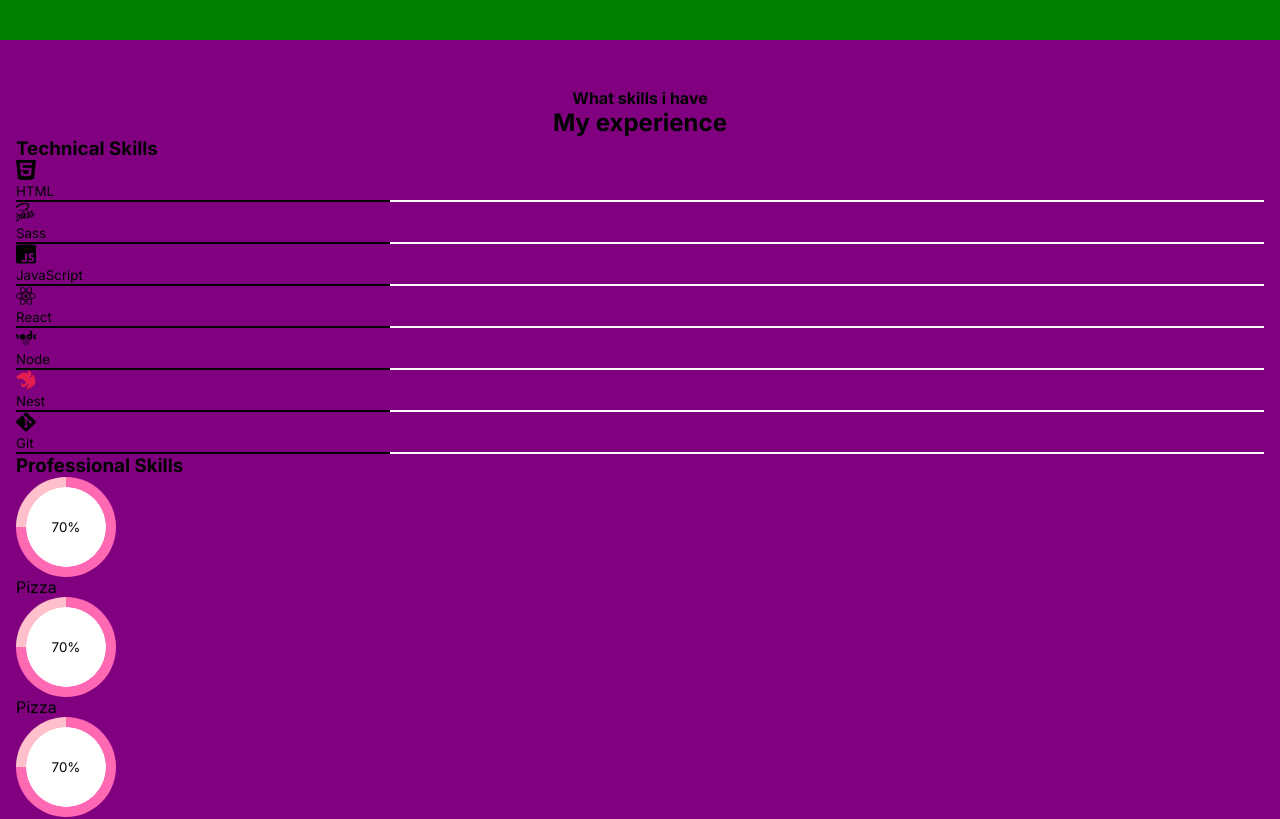
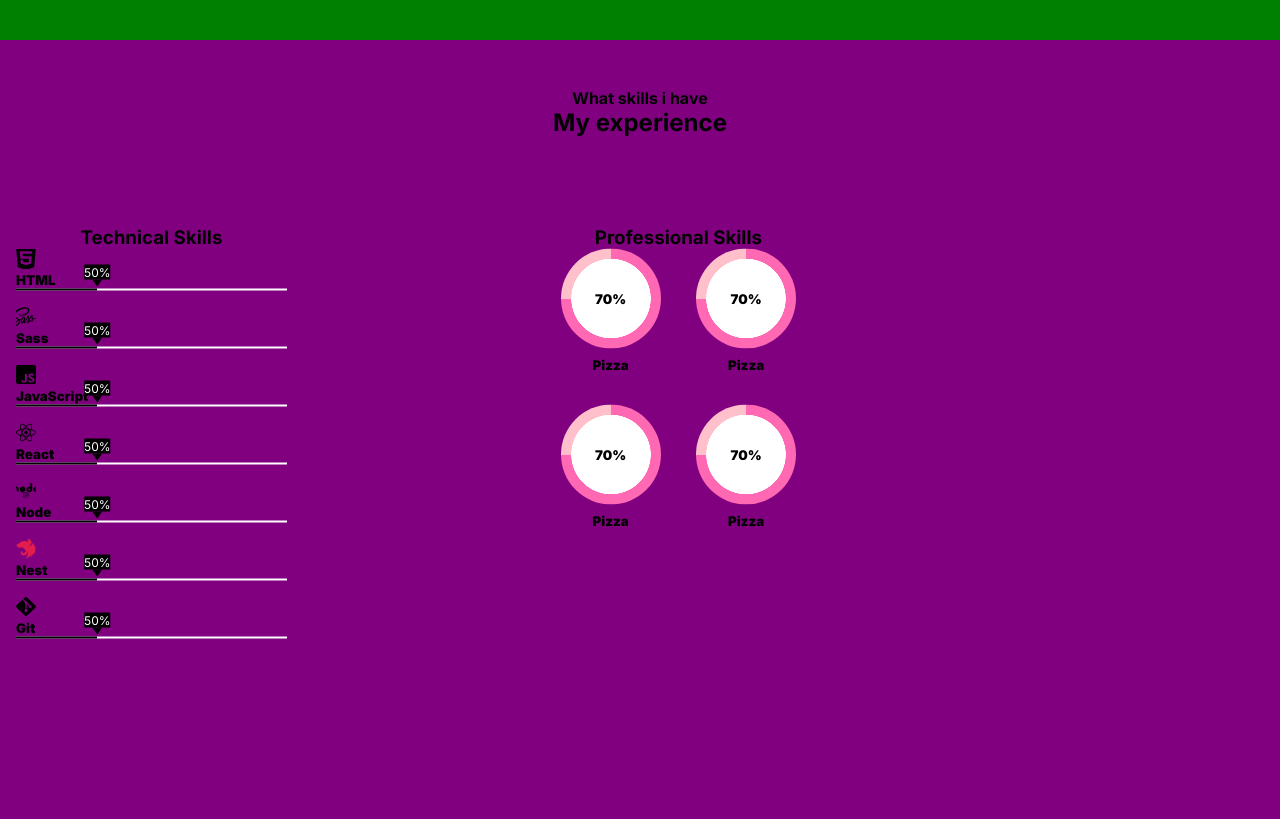
Before and after one commit to GeorgeIonita1/Portfolio, a Next.js app in the folder client/: page / in a window 1280 px wide. Shown: the part 1560-2379 px from the top of the page. Built offline with nearby package versions, Linux system fonts and the light colour scheme.

Commit message:
Added skills section

```diff
--- a/client/src/components/AboutMe/AboutMe.tsx
+++ b/client/src/components/AboutMe/AboutMe.tsx
@@ -16,7 +16,7 @@ export default function AboutMe() {
                 <h4>Get to know</h4>
                 <h2>About me</h2>
             </div>
-            <div className={styles.aboutMeMainContent}>
+            <div className={`${styles.aboutMeMainContent} vertically-centered`}>
                 <div className={styles.aboutMePoster}>
                     <Image src={profilePicture} alt='Picture of myself' />
                 </div>
--- a/client/src/components/SkillsOverview/SkillsOverview.module.scss
+++ b/client/src/components/SkillsOverview/SkillsOverview.module.scss
@@ -4,10 +4,25 @@
     background-color: purple;
 
     &Container {
+        display: flex;
+        gap: 20vw;
 
+        > div {
+            flex-basis: 400px;
+        }
+
+        h3 {
+            text-align: center;
+        }
     }
 
     &Technical {
+        > div {
+            > div {
+                margin-bottom: 1rem;
+            }
+        }
+
         &Icon {
             width: rem(20);
             height: rem(20);
@@ -18,25 +33,53 @@
             width: 100%;
             background-color: var(--white);
 
-            div {
+            > div {
+                position: relative;
                 background-color: black;
                 height: rem(2);
                 width: 30%;
+            }
+        }
+
+        &Percentage {
+            @include position(absolute, $right: 0, $bottom: 0.7rem);
+            font-size: 12px;
+            background-color: black;
+            color: white;
+            transform: translateX(50%);
+
+            &::after {
+                @include position(absolute, $left: 50%);
+                transform: translateX(-50%);
+                content: "";
+                width: 0;
+                height: 0;
+                border-left: 5px solid transparent;
+                border-right: 5px solid transparent;
+                border-top: 7px solid black;
+                display: block;
             }
         }
     }
 
     &Professional {
         &Container {
-
+            display: flex;
+            flex-wrap: wrap;
+            gap: 2rem 0;
         }
 
         &Instance {
+            flex-basis: 50%;
+            display: flex;
+            flex-direction: column;
+            align-items: center;
+            gap: 0.5rem;
+
             > div {
                 display: flex;
                 justify-content: center;
                 align-items: center;
-
                 width: 100px;
                 height: 100px;
                 border-radius: 50%;
--- a/client/src/components/SkillsOverview/SkillsOverview.tsx
+++ b/client/src/components/SkillsOverview/SkillsOverview.tsx
@@ -1,5 +1,4 @@
 import Image from 'next/image';
-import { CircularProgressbar } from 'react-circular-progressbar';
 
 import styles from './SkillsOverview.module.scss';
 import htmlIcon from '../../../public/icons/html5.svg';
@@ -17,44 +16,58 @@ export default function SkillsOverview() {
                 <h4>What skills i have</h4>
                 <h2>My experience</h2>
             </div>
-            <div className={styles.skillsContainer}>
+            <div className={`${styles.skillsContainer} vertically-centered`}>
                 <div className={styles.skillsTechnical}>
                     <h3>Technical Skills</h3>
                     <div>
-                        <div className={styles.skillsTechnicalInstance}>
+                        <div>
                             <div className={styles.skillsTechnicalIcon}><Image src={htmlIcon} alt='Html icon' /></div>
                             <small>HTML</small>
-                            <div className={styles.skillsTechnicalProgress}><div /></div>
+                            <div className={styles.skillsTechnicalProgress}>
+                                <div><div className={styles.skillsTechnicalPercentage}>50%</div></div>
+                            </div>
                         </div>
-                        <div className={styles.skillsTechnicalInstance}>
+                        <div>
                             <div className={styles.skillsTechnicalIcon}><Image src={sassIcon} alt='sass Icon' /></div>
                             <small>Sass</small>
-                            <div className={styles.skillsTechnicalProgress}><div /></div>
+                            <div className={styles.skillsTechnicalProgress}>
+                                <div><div className={styles.skillsTechnicalPercentage}>50%</div></div>
+                            </div>
                         </div>
-                        <div className={styles.skillsTechnicalInstance}>
+                        <div>
                             <div className={styles.skillsTechnicalIcon}><Image src={javascriptIcon} alt='javascript Icon' /></div>
                             <small>JavaScript</small>
-                            <div className={styles.skillsTechnicalProgress}><div /></div>
+                            <div className={styles.skillsTechnicalProgress}>
+                                <div><div className={styles.skillsTechnicalPercentage}>50%</div></div>
+                            </div>
                         </div>
-                        <div className={styles.skillsTechnicalInstance}>
+                        <div>
                             <div className={styles.skillsTechnicalIcon}><Image src={reactIcon} alt='react Icon' /></div>
                             <small>React</small>
-                            <div className={styles.skillsTechnicalProgress}><div /></div>
+                            <div className={styles.skillsTechnicalProgress}>
+                                <div><div className={styles.skillsTechnicalPercentage}>50%</div></div>
+                            </div>
                         </div>
-                        <div className={styles.skillsTechnicalInstance}>
+                        <div>
                             <div className={styles.skillsTechnicalIcon}><Image src={nodeIcon} alt='node Icon' /></div>
                             <small>Node</small>
-                            <div className={styles.skillsTechnicalProgress}><div /></div>
+                            <div className={styles.skillsTechnicalProgress}>
+                                <div><div className={styles.skillsTechnicalPercentage}>50%</div></div>
+                            </div>
                         </div>
-                        <div className={styles.skillsTechnicalInstance}>
+                        <div>
                             <div className={styles.skillsTechnicalIcon}><Image src={nestIcon} alt='nest Icon' /></div>
                             <small>Nest</small>
-                            <div className={styles.skillsTechnicalProgress}><div /></div>
+                            <div className={styles.skillsTechnicalProgress}>
+                                <div><div className={styles.skillsTechnicalPercentage}>50%</div></div>
+                            </div>
                         </div>
-                        <div className={styles.skillsTechnicalInstance}>
+                        <div>
                             <div className={styles.skillsTechnicalIcon}><Image src={gitIcon} alt='git Icon' /></div>
                             <small>Git</small>
-                            <div className={styles.skillsTechnicalProgress}><div /></div>
+                            <div className={styles.skillsTechnicalProgress}>
+                                <div><div className={styles.skillsTechnicalPercentage}>50%</div></div>
+                            </div>
                         </div>
                     </div>
                 </div>
@@ -65,25 +78,25 @@ export default function SkillsOverview() {
                             <div>
                                 <small>70%</small>
                             </div>
-                            Pizza
+                            <small>Pizza</small>
                         </div>
                         <div className={styles.skillsProfessionalInstance}>
                             <div>
                                 <small>70%</small>
                             </div>
-                            Pizza
+                            <small>Pizza</small>
                         </div>
                         <div className={styles.skillsProfessionalInstance}>
                             <div>
                                 <small>70%</small>
                             </div>
-                            Pizza
+                            <small>Pizza</small>
                         </div>
                         <div className={styles.skillsProfessionalInstance}>
                             <div>
                                 <small>70%</small>
                             </div>
-                            Pizza
+                            <small>Pizza</small>
                         </div>
                     </div>
                 </div>
--- a/client/src/styles/global.scss
+++ b/client/src/styles/global.scss
@@ -29,6 +29,15 @@ section {
     padding: 3rem 1rem;
 }
 
+.title-container {
+    text-align: center;
+}
+
+.vertically-centered {
+    @include position(absolute, $top: 50%);
+    transform: translateY(-50%);
+}
+
 // typography
 h1 {
     font-size: rem(40);
@@ -38,7 +47,8 @@ span {
     font-size: rem(14);
 }
 
+small {
+    font-weight: 900;
+}
+
 // components
-.title-container {
-    text-align: center;
-}
```
